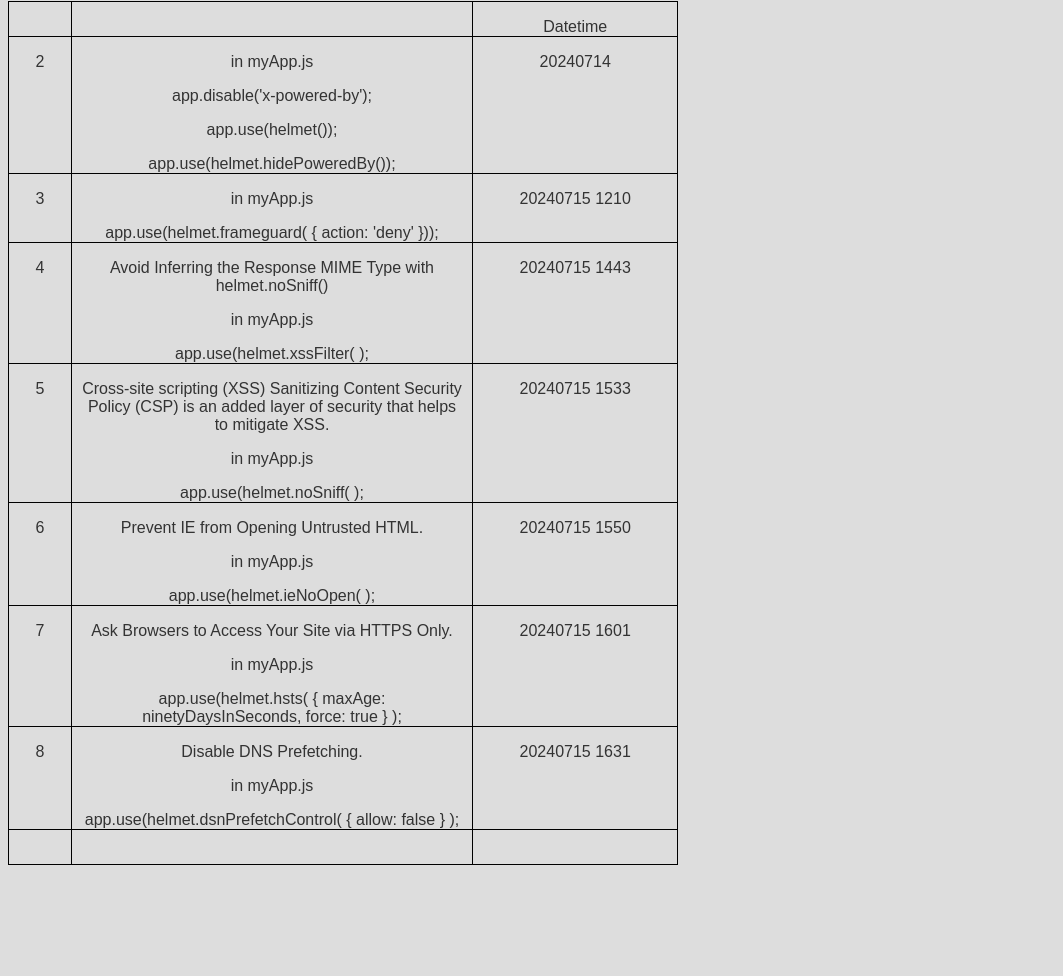
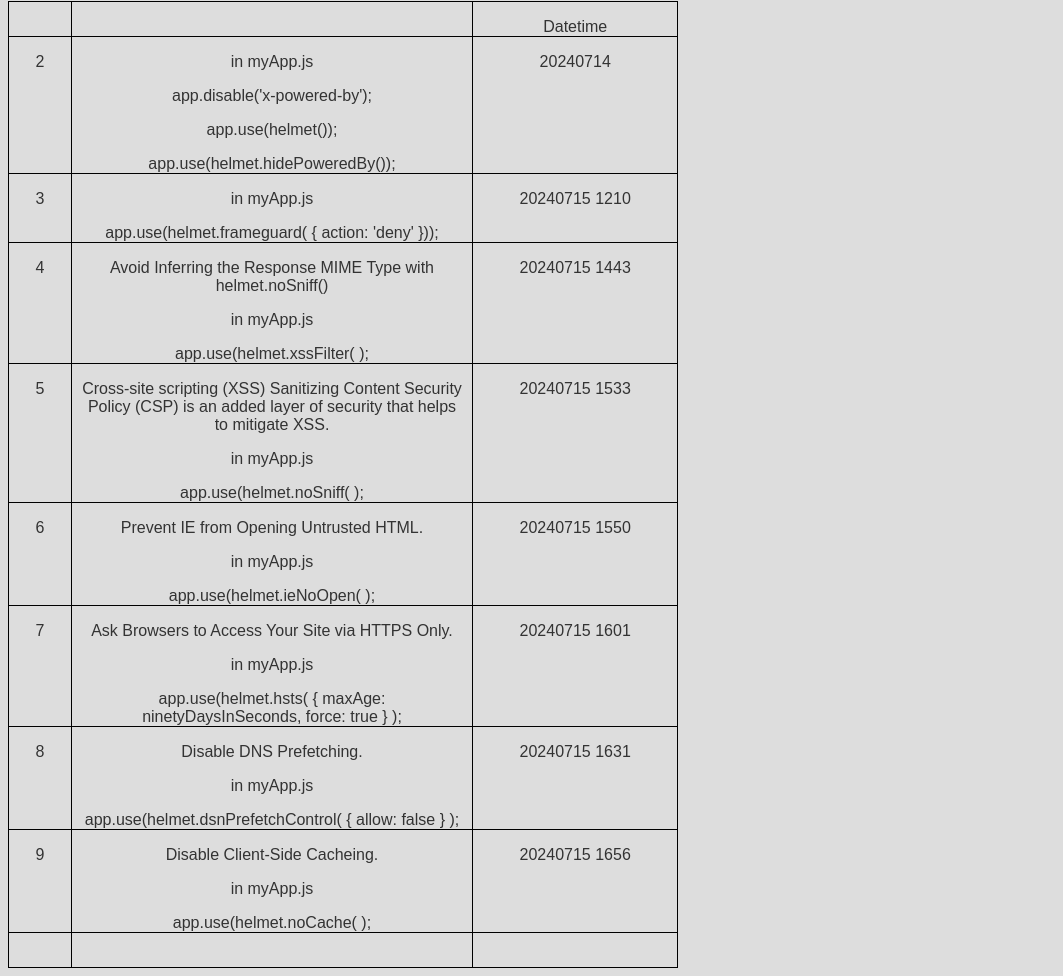
Before and after one commit to shewayou/infosec-hy-learn, a website: page views/index.html in a window 1280 px wide. Shown: the part 79-1055 px from the top of the page, without its empty margins (0-1063 px from the left). Before the commit the page ends 952 px from the top, so only its background shows below. Drawn offline with Linux system fonts and the light colour scheme; files that its build step writes are made by us from their sources.

Commit message:
9: disable client-side caching

```diff
--- a/myApp.js
+++ b/myApp.js
@@ -49,6 +49,8 @@ app.use( helmet.hsts(  { maxAge: ninetyDaysInSeconds, force: true }  ));  // 7:
 // 8: Disable DNS Prefetching
 app.use(helmet.dnsPrefetchControl({ allow: false }))
 
+// 9: Disable Client-Side Caching
+app.use(helmet.noCache( ))
 
 
 
--- a/views/index.html
+++ b/views/index.html
@@ -214,6 +214,36 @@
         </td>
       </tr>
 
+      <tr style='mso-yfti-irow:2'>
+        <td width=48 valign=top style='width:35.75pt;border:solid windowtext 1.0pt;
+        border-top:none;mso-border-top-alt:solid windowtext .5pt;mso-border-alt:solid windowtext .5pt;
+        padding:0in 5.4pt 0in 5.4pt'>
+        <p class=MsoNormal style='margin-bottom:0in;line-height:normal'>9</p>
+        </td>
+        <td width=386 valign=top style='width:289.15pt;border-top:none;border-left:
+        none;border-bottom:solid windowtext 1.0pt;border-right:solid windowtext 1.0pt;
+        mso-border-top-alt:solid windowtext .5pt;mso-border-left-alt:solid windowtext .5pt;
+        mso-border-alt:solid windowtext .5pt;padding:0in 5.4pt 0in 5.4pt'>
+        <p>Disable Client-Side Cacheing.</p>
+        <p class=MsoNormal style='margin-bottom:0in;line-height:normal'>in myApp.js </p>
+        <p class=MsoNormal style='margin-bottom:0in;line-height:normal'><span
+        class=SpellE><span class=GramE>app.use</span></span><span class=GramE>(</span><span
+        class=SpellE>helmet.noCache</span>( ); </p>
+        </td>
+        <td width=190 valign=top style='width:142.6pt;border-top:none;border-left:
+        none;border-bottom:solid windowtext 1.0pt;border-right:solid windowtext 1.0pt;
+        mso-border-top-alt:solid windowtext .5pt;mso-border-left-alt:solid windowtext .5pt;
+        mso-border-alt:solid windowtext .5pt;padding:0in 5.4pt 0in 5.4pt'>
+        <p class=MsoNormal style='margin-bottom:0in;line-height:normal'>20240715 1656<o:p></o:p></p>
+        <p class=MsoNormal style='margin-bottom:0in;line-height:normal'><o:p>&nbsp;</o:p></p>
+        </td>
+      </tr>
+
+
+
+
+
+
 
 
 
```
